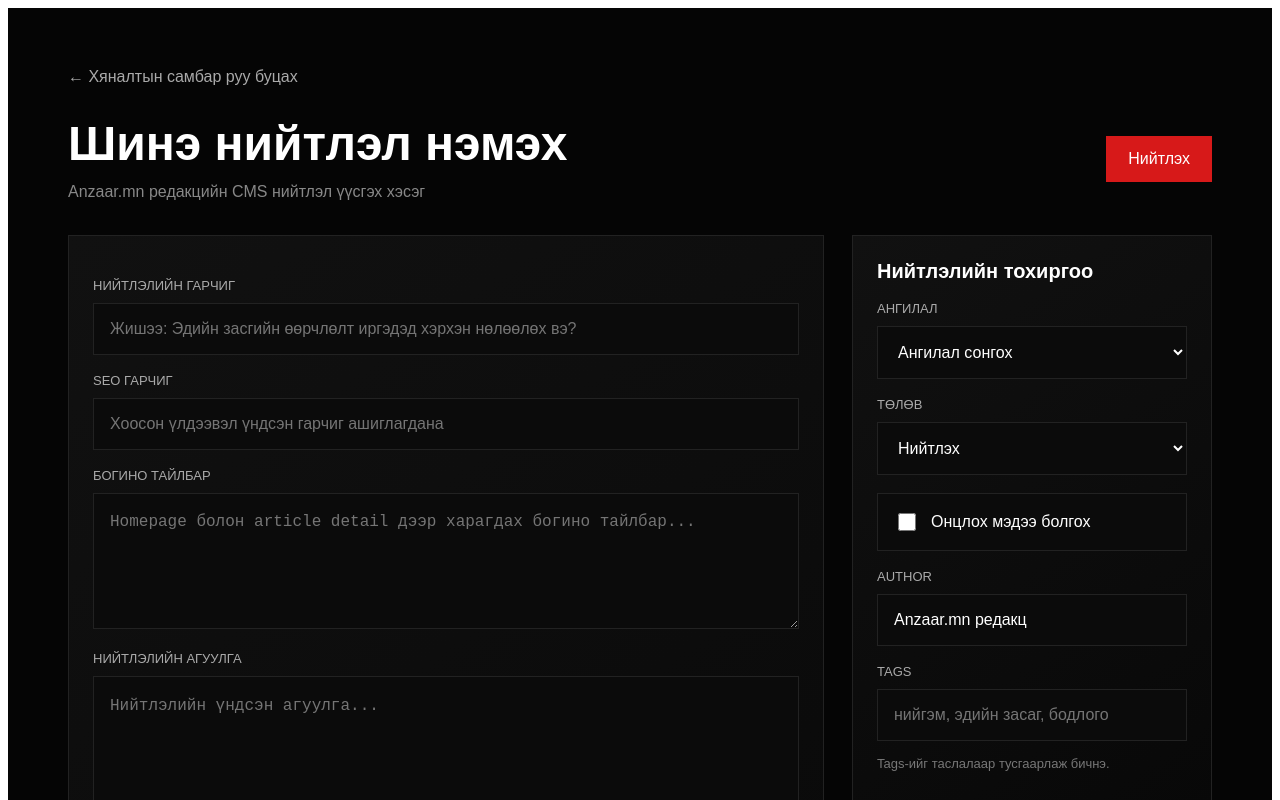
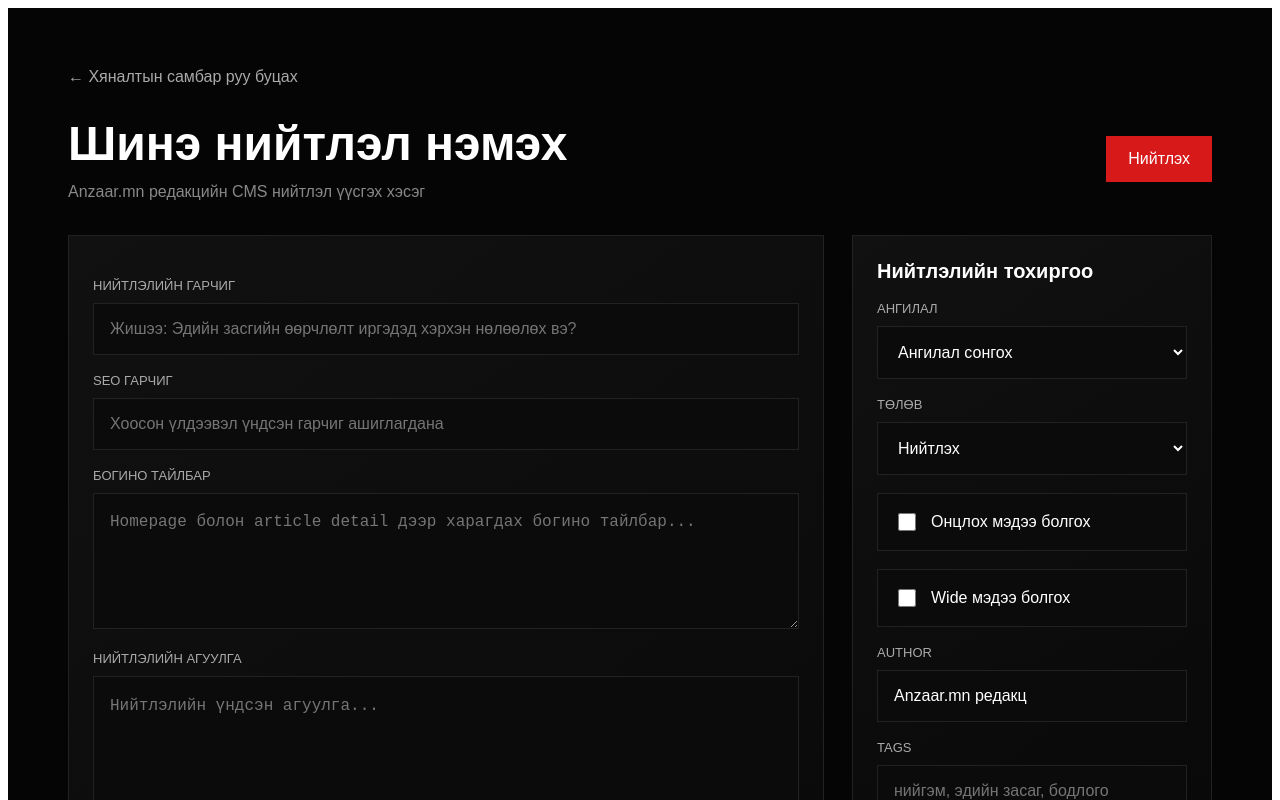
Before and after one commit to toogeemunkhtogtokh-ai/Anzaar-mn, a Next.js app: page /admin/new-post in a window 1280 px wide. Shown: the top 800 px of the page. Built offline with nearby package versions, Linux system fonts and the light colour scheme.

Commit message:
Update page.js

```diff
--- a/app/admin/new-post/page.js
+++ b/app/admin/new-post/page.js
@@ -15,6 +15,7 @@ export default function NewPostPage() {
     author: "Anzaar.mn редакц",
     status: "published",
     featured: false,
+    wide: false,
   });
 
   const [imageName, setImageName] = useState("");
@@ -104,17 +105,17 @@ export default function NewPostPage() {
       author: form.author || "Anzaar.mn редакц",
       status: form.status,
       featured: form.featured,
-      views: 0,
+wide: form.wide,
+views: 0,
       createdAt: new Date().toISOString(),
       updatedAt: new Date().toISOString(),
     };
 
-    const updatedArticles = form.featured
-      ? existing.map((article) => ({
-          ...article,
-          featured: false,
-        }))
-      : existing;
+    const updatedArticles = existing.map((article) => ({
+  ...article,
+  featured: form.featured ? false : article.featured,
+  wide: form.wide ? false : article.wide,
+}));
 
     try {
   localStorage.setItem(
@@ -281,6 +282,16 @@ export default function NewPostPage() {
                 />
                 <span>Онцлох мэдээ болгох</span>
               </label>
+                    <label style={checkboxBox}>
+  <input
+    type="checkbox"
+    name="wide"
+    checked={form.wide}
+    onChange={handleChange}
+    style={checkboxInput}
+  />
+  <span>Wide мэдээ болгох</span>
+</label>
 
               <label style={label}>Author</label>
               <input
```
